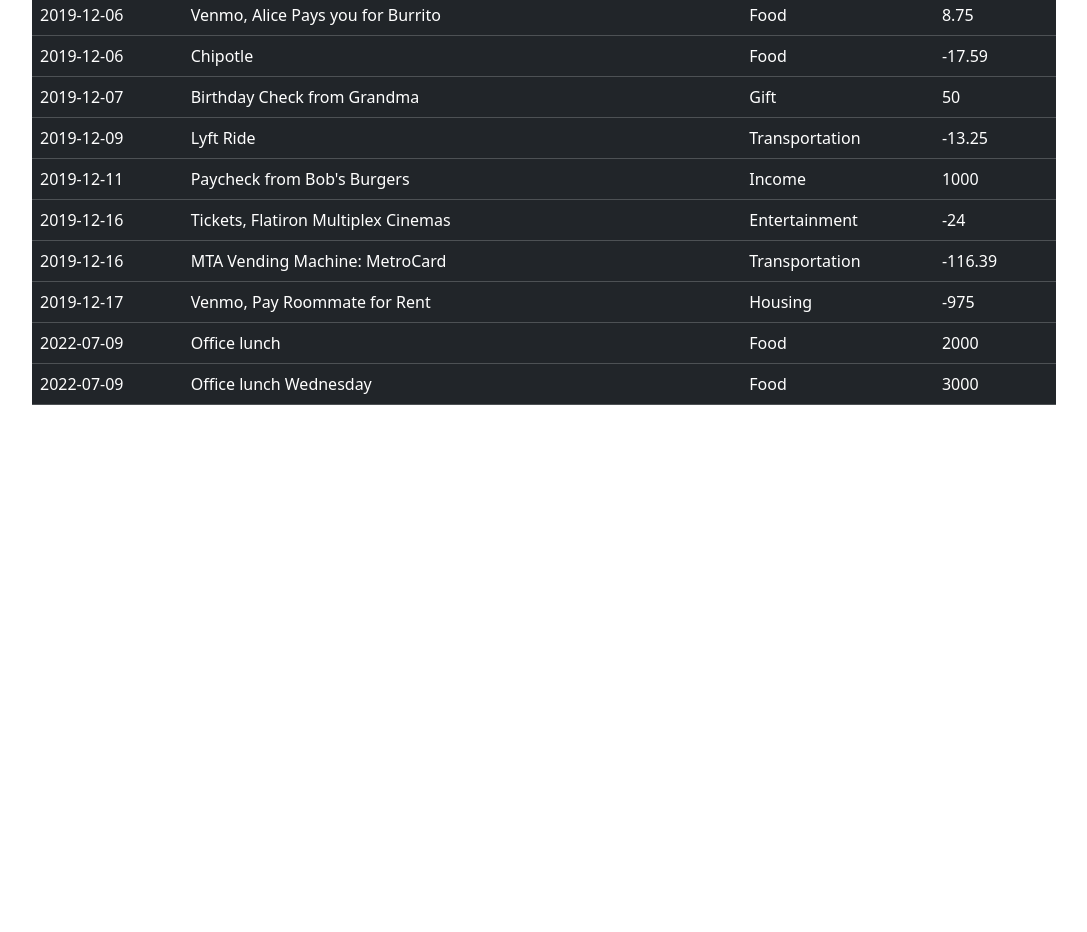
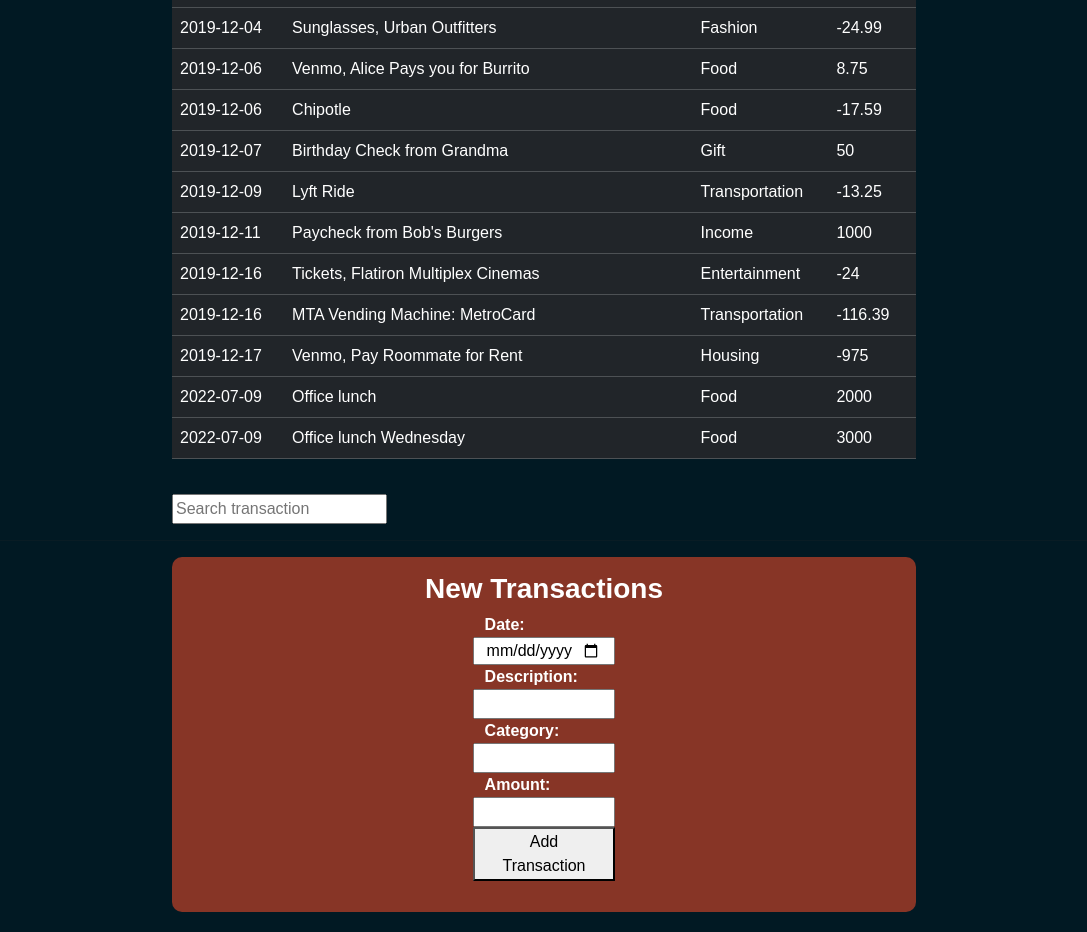
Before and after one commit to Felix-svg/Bank-of-Flatiron, a React (Vite) app in the folder Flatiron-Bank/: page / in a window 1280 px wide. Shown: the part 220-1152 px from the top of the page, without its empty margins (96-1183 px from the left). Before the commit the page ends 800 px from the top, so only its background shows below. Built offline with nearby package versions, Linux system fonts and the light colour scheme; data requests are answered from the project's data file.

Commit message:
Added a form to add transactions and a filter input to search for a transaction via it's description

```diff
--- a/Flatiron-Bank/src/Components/App.jsx
+++ b/Flatiron-Bank/src/Components/App.jsx
@@ -1,9 +1,28 @@
-import TransactionTable from "./TransactionTable"
+import { useState, useEffect } from "react";
+import TransactionTable from "./TransactionTable";
+import TransactionForm from "./TransactionForm";
 
 function App() {
-  return(
-    <TransactionTable />
-  )
+  useEffect(() => {
+    fetch("http://localhost:3000/transactions")
+      .then((res) => res.json())
+      .then((data) => setTransactions(data))
+      .catch((error) => console.error("Error fetching data:", error));
+  }, []);
+
+  const [transactions, setTransactions] = useState([]);
+
+  const addTransaction = (newTransaction) => {
+    setTransactions([...transactions, newTransaction]);
+  };
+
+  return (
+    <div>
+      <TransactionTable transactions={transactions} />
+      <hr></hr>
+      <TransactionForm  addTransaction={addTransaction} />
+    </div>
+  );
 }
 
-export default App
+export default App;
--- /dev/null
+++ b/Flatiron-Bank/src/Components/TransactionForm.jsx
@@ -0,0 +1,73 @@
+import { useState } from "react";
+
+function TransactionForm({ addTransaction }) {
+  //state to manage transactions and search term
+  const [date, setDate] = useState("");
+  const [description, setDescription] = useState("");
+  const [category, setCategory] = useState("");
+  const [amount, setAmount] = useState("");
+
+  function handleAddTransaction() {
+    if (date && description && category && amount) {
+      addTransaction({ date, description, category, amount });
+
+      // Clear form fields
+      setDate("");
+      setDescription("");
+      setCategory("");
+      setAmount("");
+
+      alert("Transaction added successfully!");
+    } else {
+      alert("Please fill in all fields.");
+    }
+  }
+
+  return (
+    <div className="transaction-form">
+    <h3>New Transactions</h3>
+      <form className="row mb-3 col-sm-2">
+        <label htmlFor="date">Date:</label>
+        <input
+          type="date"
+          id="date"
+          value={date}
+          onChange={(e) => setDate(e.target.value)}
+          required
+        />
+        <br />
+        <label htmlFor="description">Description:</label>
+        <input
+          type="text"
+          id="description"
+          value={description}
+          onChange={(e) => setDescription(e.target.value)}
+          required
+        />
+        <br />
+        <label htmlFor="category">Category:</label>
+        <input
+          type="text"
+          id="category"
+          value={category}
+          onChange={(e) => setCategory(e.target.value)}
+          required
+        />
+        <br />
+        <label htmlFor="amount">Amount:</label>
+        <input
+          type="number"
+          id="amount"
+          value={amount}
+          onChange={(e) => setAmount(e.target.value)}
+          required
+        />
+        <button type="button" onClick={handleAddTransaction}>
+          Add Transaction
+        </button>
+      </form>
+    </div>
+  );
+}
+
+export default TransactionForm;
--- a/Flatiron-Bank/src/Components/TransactionTable.jsx
+++ b/Flatiron-Bank/src/Components/TransactionTable.jsx
@@ -1,13 +1,16 @@
 import { useState } from "react";
 
-function TransactionTable() {
-  const [transactions, setTransactions] = useState([]);
+function TransactionTable({ transactions }) {
+  const [searchTerm, setSearchTerm] = useState("");
 
-  fetch("http://localhost:3000/transactions")
-    .then((res) => res.json())
-    .then((data) => setTransactions(data));
+  const filteredTransactions = transactions.filter((transaction) =>
+    transaction.description.toLowerCase().includes(searchTerm.toLowerCase())
+  );
 
   return (
+    <div className="table-search">
+
+      <h3 className="transactions">Transactions</h3>
       <table className="table table-dark table-stripped-columns">
         <thead>
           <tr>
@@ -18,8 +21,8 @@ function TransactionTable() {
           </tr>
         </thead>
         <tbody>
-        {transactions.map((transaction) => (
-          <tr key={transaction.id}>
+          {filteredTransactions.map((transaction, index) => (
+            <tr key={index}>
               <td>{transaction.date}</td>
               <td>{transaction.description}</td>
               <td>{transaction.category}</td>
@@ -28,6 +31,13 @@ function TransactionTable() {
           ))}
         </tbody>
       </table>
+      <input
+        type="text"
+        placeholder="Search transaction"
+        value={searchTerm}
+        onChange={(e) => setSearchTerm(e.target.value)}
+      ></input>
+    </div>
   );
 }
 
--- a/Flatiron-Bank/src/index.css
+++ b/Flatiron-Bank/src/index.css
@@ -1,5 +1,45 @@
-.table{
-  width: 80%;
+body {
+  background-color: hsl(197, 95%, 7%);
+  padding: 20px;
+  box-sizing: border-box;
+  font-family: Arial, Helvetica, sans-serif;
+}
+
+.table {
+  width: 60%;
   margin: auto;
   margin-top: 10px;
 }
+
+.row {
+  width: 20%;
+  margin: auto;
+}
+label {
+  color: white;
+  font-weight: bold;
+}
+
+h3 {
+  color: white;
+  font-weight: bold;
+  text-align: center;
+}
+
+.transactions {
+  text-decoration: underline;
+}
+
+.table-search input {
+ margin-left: 20%;
+ margin-top: 35px;
+}
+
+.transaction-form{
+  background-color: hsl(9, 56%, 34%);
+  width: 60%;
+  margin: auto;
+  padding: 15px;
+  border-radius: 10px;
+  box-sizing: border-box;
+}
```
Also changed, not shown: Flatiron-Bank/src/Components/Filter.jsx (added, +23 -0 lines). Lines whose indentation alone changed are shown as unchanged.
